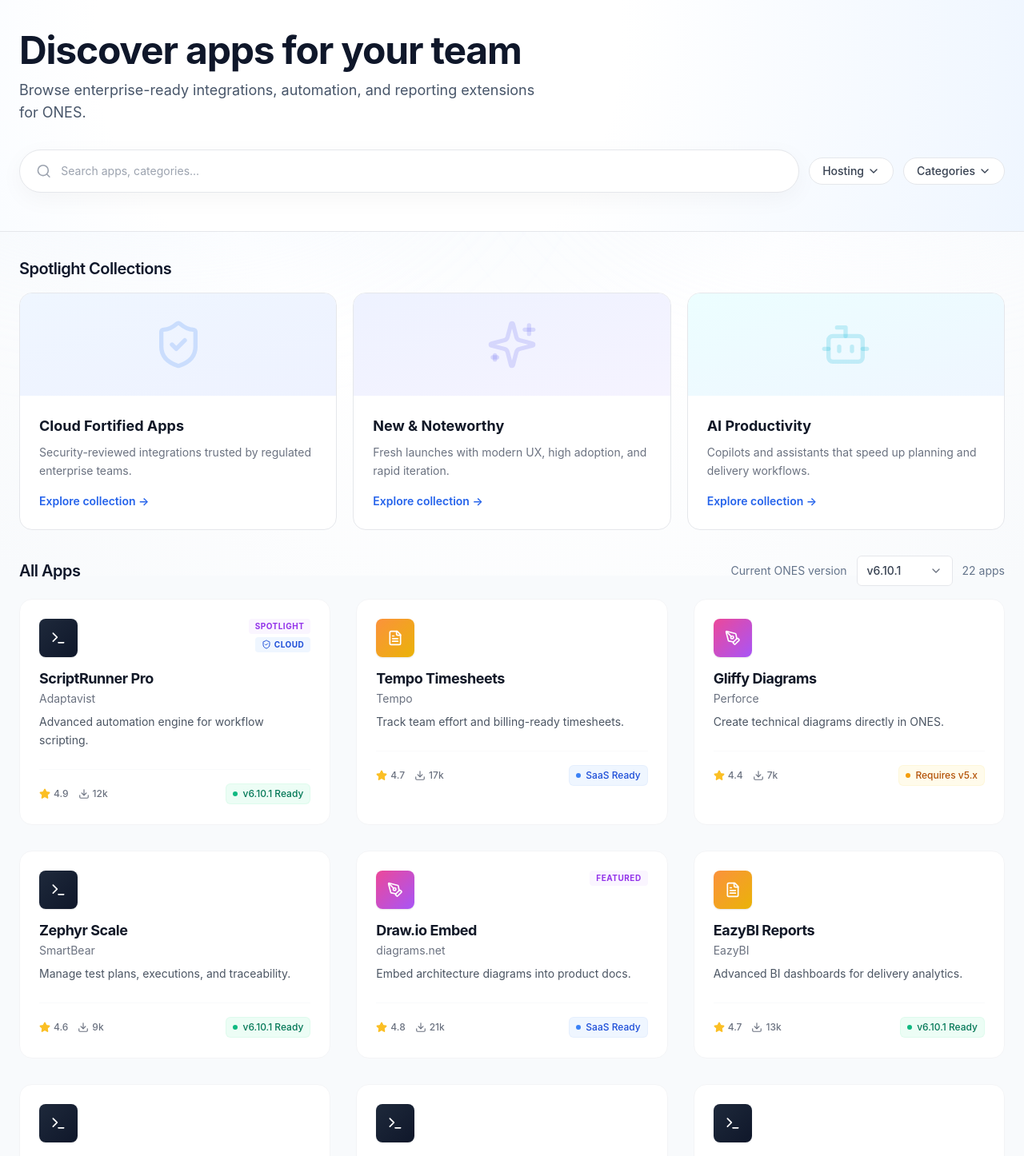
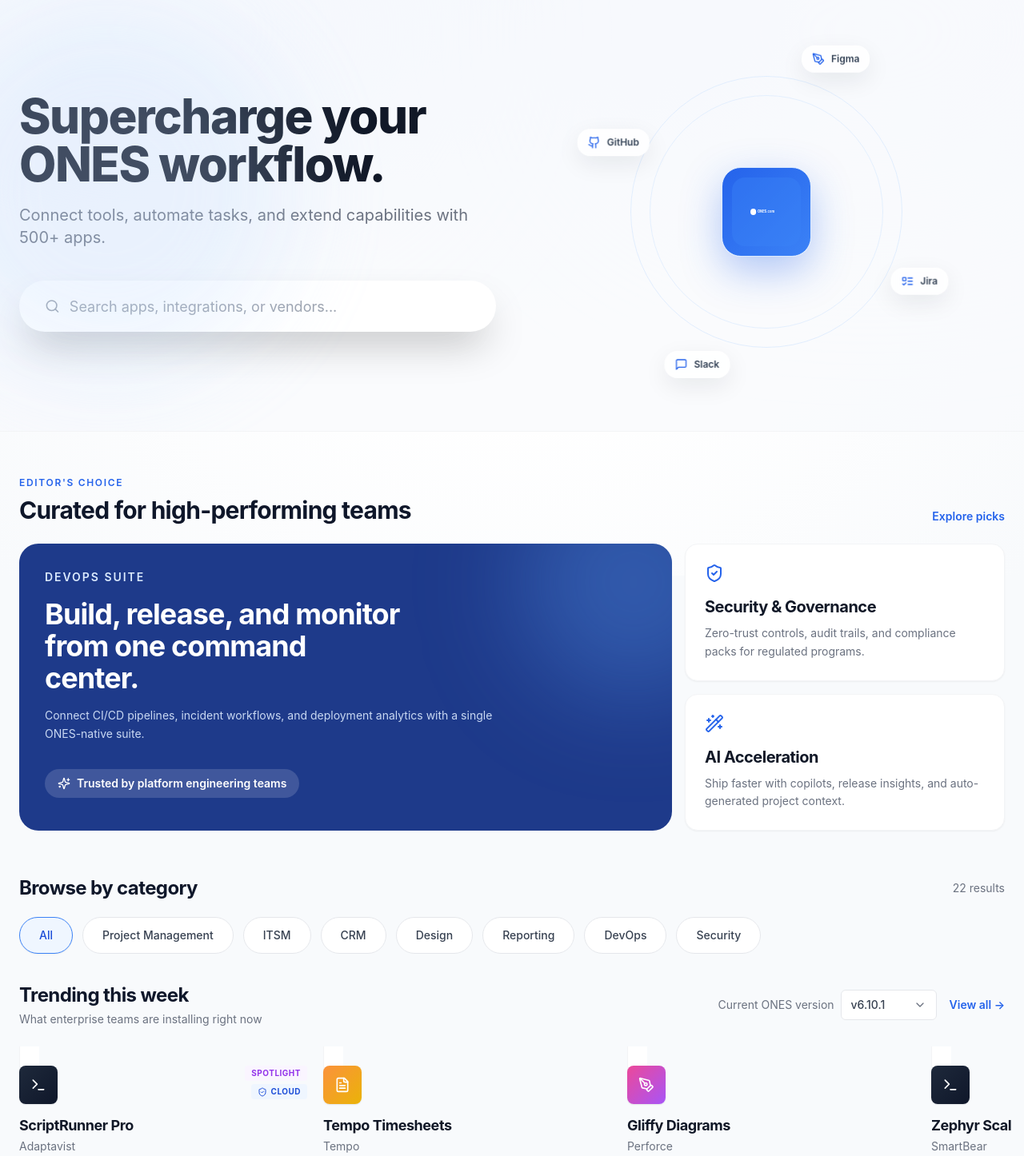
Before and after one commit to Jinming7/ones-marketplace, a Next.js app in the folder frontend/: page / in a window 1280 px wide. Shown: the part 80-1526 px from the top of the page at 80% size. Built offline with nearby package versions, Linux system fonts and the light colour scheme.

Commit message:
feat(home): redesign marketplace as ecosystem portal

```diff
--- a/frontend/src/app/globals.css
+++ b/frontend/src/app/globals.css
@@ -102,3 +102,38 @@
 .zoom-in-95 {
   animation-name: zoomIn95;
 }
+
+@keyframes spinSlow {
+  from {
+    transform: rotate(0deg);
+  }
+  to {
+    transform: rotate(360deg);
+  }
+}
+
+@keyframes spinSlowReverse {
+  from {
+    transform: rotate(360deg);
+  }
+  to {
+    transform: rotate(0deg);
+  }
+}
+
+.animate-spin-slow {
+  animation: spinSlow 18s linear infinite;
+}
+
+.orbit-counter-spin {
+  animation: spinSlowReverse 18s linear infinite;
+}
+
+.scrollbar-hide {
+  -ms-overflow-style: none;
+  scrollbar-width: none;
+}
+
+.scrollbar-hide::-webkit-scrollbar {
+  display: none;
+}
--- a/frontend/src/app/page.tsx
+++ b/frontend/src/app/page.tsx
@@ -1,87 +1,130 @@
 "use client";
 
+import Link from "next/link";
+import { Search, ShieldCheck, Sparkles, WandSparkles } from "lucide-react";
 import { useMemo, useState } from "react";
 import { Header } from "@/components/Header";
+import { AppCard } from "@/components/AppCard";
+import { CategoryPills } from "@/components/CategoryPills";
 import { CustomSelect } from "@/components/CustomSelect";
-import { AppGrid } from "@/components/AppGrid";
-import { FilterBar } from "@/components/FilterBar";
-import { SpotlightSection } from "@/components/SpotlightSection";
+import { OrbitVisual } from "@/components/OrbitVisual";
 import { marketplaceApps } from "@/lib/mockData";
 
 const versions = ["5.4.3", "6.2.0", "6.10.1", "7.0.0"];
 
+const CATEGORY_ITEMS = [
+  "All",
+  "Project Management",
+  "ITSM",
+  "CRM",
+  "Design",
+  "Reporting",
+  "DevOps",
+  "Security"
+];
+
+const TRUST_LOGOS = ["XIAOMI", "DJI", "BILIBILI", "MEITUAN", "BYTEDANCE", "SHEIN"];
+
 export default function HomePage() {
   const [search, setSearch] = useState("");
-  const [selectedHostings, setSelectedHostings] = useState<string[]>([]);
-  const [selectedCategories, setSelectedCategories] = useState<string[]>([]);
+  const [category, setCategory] = useState("All");
   const [currentVersion, setCurrentVersion] = useState("6.10.1");
-
-  const categoryOptions = useMemo(() => {
-    const unique = Array.from(new Set(marketplaceApps.map((item) => item.category).filter(Boolean))) as string[];
-    return unique.map((category) => ({ value: category, label: category }));
-  }, []);
-
-  const hostingOptions = [
-    { value: "cloud", label: "ONES Cloud" },
-    { value: "on-prem", label: "ONES On-Premise" }
-  ];
-
-  const onPremOnlyMode = selectedHostings.length === 1 && selectedHostings.includes("on-prem");
 
   const filteredApps = useMemo(() => {
     return marketplaceApps.filter((app) => {
-      const bySearch =
-        search.trim().length === 0 ||
-        `${app.name} ${app.partnerName} ${app.summary}`.toLowerCase().includes(search.toLowerCase());
+      const keyword = `${app.name} ${app.partnerName} ${app.summary} ${app.category ?? ""}`.toLowerCase();
+      const bySearch = search.trim().length === 0 || keyword.includes(search.toLowerCase());
+      const byCategory = category === "All" || app.category === category;
+      return bySearch && byCategory;
+    });
+  }, [search, category]);
 
-      const byCategory =
-        selectedCategories.length === 0 ||
-        (app.category ? selectedCategories.includes(app.category) : false);
-
-      const byHosting =
-        selectedHostings.length === 0 ||
-        selectedHostings.some((hosting) => app.supportedHosting?.includes(hosting as "cloud" | "on-prem"));
-
-      return bySearch && byCategory && byHosting;
-    });
-  }, [search, selectedCategories, selectedHostings]);
+  const trendingApps = filteredApps.slice(0, 10);
 
   return (
     <main className="relative z-10 min-h-screen bg-transparent">
       <Header showLogin showPartnerPortal />
 
-      <section
-        className="relative overflow-visible border-b border-gray-200"
-        style={{ background: "radial-gradient(circle at 35% 20%, #ffffff 0%, #ffffff 38%, #eff6ff 100%)" }}
-      >
-        <div className="relative mx-auto max-w-7xl px-6 py-12">
-          <h1 className="text-4xl font-bold tracking-tight text-slate-900 md:text-5xl">
-            Discover apps for your team
+      <section className="relative overflow-hidden border-b border-gray-100 bg-slate-50/70">
+        <div className="pointer-events-none absolute -left-24 top-4 h-[460px] w-[460px] rounded-full bg-blue-200/30 blur-3xl animate-pulse" />
+        <div className="mx-auto grid max-w-7xl gap-10 px-6 py-16 lg:grid-cols-2 lg:items-center">
+          <div>
+            <h1 className="text-5xl font-extrabold tracking-tight text-gray-900 lg:text-6xl">
+              Supercharge your ONES workflow.
             </h1>
-          <p className="mt-3 max-w-2xl text-base text-slate-600 md:text-lg">
-            Browse enterprise-ready integrations, automation, and reporting extensions for ONES.
+            <p className="mt-5 max-w-xl text-xl text-gray-500">
+              Connect tools, automate tasks, and extend capabilities with 500+ apps.
             </p>
-
-          <FilterBar
-            search={search}
-            onSearchChange={setSearch}
-            hostingOptions={hostingOptions}
-            categoryOptions={categoryOptions}
-            selectedHostings={selectedHostings}
-            onHostingsApply={setSelectedHostings}
-            selectedCategories={selectedCategories}
-            onCategoriesApply={setSelectedCategories}
+            <label className="mt-10 flex h-16 items-center gap-3 rounded-full bg-white px-8 shadow-2xl">
+              <Search className="h-5 w-5 text-gray-400" />
+              <input
+                value={search}
+                onChange={(event) => setSearch(event.target.value)}
+                placeholder="Search apps, integrations, or vendors..."
+                className="h-full w-full border-0 bg-transparent text-lg text-gray-700 outline-none placeholder:text-gray-400"
               />
+            </label>
+          </div>
+          <OrbitVisual />
         </div>
       </section>
 
-      <SpotlightSection />
+      <section className="mx-auto max-w-7xl px-6 py-14">
+        <div className="mb-6 flex items-end justify-between gap-4">
+          <div>
+            <p className="text-xs font-semibold uppercase tracking-[0.14em] text-blue-600">Editor&apos;s Choice</p>
+            <h2 className="mt-2 text-3xl font-bold tracking-tight text-slate-900">Curated for high-performing teams</h2>
+          </div>
+          <Link href="#" className="text-sm font-semibold text-blue-600 hover:underline">
+            Explore picks
+          </Link>
+        </div>
 
-      <section className="mx-auto max-w-7xl px-6 pb-10">
-        <div className="mb-4 flex flex-wrap items-center justify-between gap-3">
-          <h2 className="text-xl font-semibold tracking-tight text-slate-900">All Apps</h2>
-          <div className="flex items-center gap-3">
-            <span className="text-sm text-slate-500">Current ONES version</span>
+        <div className="grid gap-4 lg:grid-cols-3 lg:grid-rows-2">
+          <article className="relative overflow-hidden rounded-3xl bg-blue-900 p-8 text-white lg:col-span-2 lg:row-span-2">
+            <div className="absolute -right-24 -top-24 h-72 w-72 rounded-full bg-blue-400/30 blur-3xl" />
+            <p className="relative text-sm font-semibold uppercase tracking-[0.14em] text-blue-100">DevOps Suite</p>
+            <h3 className="relative mt-4 max-w-md text-4xl font-bold tracking-tight">Build, release, and monitor from one command center.</h3>
+            <p className="relative mt-4 max-w-xl text-sm leading-relaxed text-blue-100/90">
+              Connect CI/CD pipelines, incident workflows, and deployment analytics with a single ONES-native suite.
+            </p>
+            <div className="relative mt-8 inline-flex items-center gap-2 rounded-full bg-white/15 px-4 py-2 text-sm font-semibold">
+              <Sparkles className="h-4 w-4" />
+              Trusted by platform engineering teams
+            </div>
+          </article>
+
+          <article className="rounded-2xl border border-gray-100 bg-white p-6 shadow-sm">
+            <ShieldCheck className="h-6 w-6 text-blue-600" />
+            <h3 className="mt-4 text-xl font-bold tracking-tight text-gray-900">Security & Governance</h3>
+            <p className="mt-2 text-sm leading-relaxed text-gray-500">Zero-trust controls, audit trails, and compliance packs for regulated programs.</p>
+          </article>
+
+          <article className="rounded-2xl border border-gray-100 bg-white p-6 shadow-sm">
+            <WandSparkles className="h-6 w-6 text-blue-600" />
+            <h3 className="mt-4 text-xl font-bold tracking-tight text-gray-900">AI Acceleration</h3>
+            <p className="mt-2 text-sm leading-relaxed text-gray-500">Ship faster with copilots, release insights, and auto-generated project context.</p>
+          </article>
+        </div>
+      </section>
+
+      <section className="mx-auto max-w-7xl px-6 pb-8">
+        <div className="mb-5 flex items-center justify-between gap-4">
+          <h2 className="text-2xl font-bold tracking-tight text-slate-900">Browse by category</h2>
+          <span className="text-sm text-gray-500">{filteredApps.length} results</span>
+        </div>
+        <CategoryPills categories={CATEGORY_ITEMS} selected={category} onSelect={setCategory} />
+      </section>
+
+      <section className="mx-auto max-w-7xl px-6 pb-14">
+        <div className="mb-6 flex flex-wrap items-center justify-between gap-4">
+          <div>
+            <h2 className="text-2xl font-bold tracking-tight text-slate-900">Trending this week</h2>
+            <p className="mt-1 text-sm text-gray-500">What enterprise teams are installing right now</p>
+          </div>
+          <div className="flex items-center gap-4">
+            <div className="flex items-center gap-2">
+              <span className="text-sm text-gray-500">Current ONES version</span>
               <CustomSelect
                 value={currentVersion}
                 onChange={setCurrentVersion}
@@ -89,15 +132,38 @@
                 className="w-[120px]"
                 triggerClassName="rounded-full"
               />
-            <span className="text-sm text-slate-500">{filteredApps.length} apps</span>
+            </div>
+            <Link href="#" className="text-sm font-semibold text-blue-600 hover:underline">
+              View all →
+            </Link>
           </div>
         </div>
 
-        <AppGrid
-          apps={filteredApps}
-          currentVersion={currentVersion}
-          onPremOnlyMode={onPremOnlyMode}
-        />
+        <div className="scrollbar-hide -mx-2 flex gap-5 overflow-x-auto px-2 pb-2">
+          {trendingApps.map((app) => (
+            <div key={app.id} className="w-[360px] min-w-[360px]">
+              <AppCard app={app} currentVersion={currentVersion} />
+            </div>
+          ))}
+        </div>
+      </section>
+
+      <section className="border-y border-gray-100 bg-gray-50 py-12">
+        <div className="mx-auto max-w-7xl px-6">
+          <p className="text-center text-sm font-semibold uppercase tracking-[0.16em] text-gray-500">
+            Trusted by forward-thinking teams
+          </p>
+          <div className="mt-6 grid grid-cols-2 gap-4 sm:grid-cols-3 lg:grid-cols-6">
+            {TRUST_LOGOS.map((logo) => (
+              <div
+                key={logo}
+                className="flex h-16 items-center justify-center rounded-xl border border-gray-200 bg-white text-sm font-bold tracking-[0.2em] text-gray-400 grayscale"
+              >
+                {logo}
+              </div>
+            ))}
+          </div>
+        </div>
       </section>
     </main>
   );
--- /dev/null
+++ b/frontend/src/components/CategoryPills.tsx
@@ -0,0 +1,31 @@
+"use client";
+
+interface CategoryPillsProps {
+  categories: string[];
+  selected: string;
+  onSelect: (value: string) => void;
+}
+
+export function CategoryPills({ categories, selected, onSelect }: CategoryPillsProps) {
+  return (
+    <div className="scrollbar-hide -mx-1 flex gap-3 overflow-x-auto px-1 pb-1">
+      {categories.map((category) => {
+        const active = selected === category;
+        return (
+          <button
+            key={category}
+            type="button"
+            onClick={() => onSelect(category)}
+            className={`whitespace-nowrap rounded-full border px-6 py-3 text-sm font-medium transition-all ${
+              active
+                ? "border-blue-500 bg-blue-50 text-blue-700 shadow-sm"
+                : "border-gray-200 bg-white text-gray-700 hover:border-blue-500 hover:shadow-md"
+            }`}
+          >
+            {category}
+          </button>
+        );
+      })}
+    </div>
+  );
+}
--- /dev/null
+++ b/frontend/src/components/OrbitVisual.tsx
@@ -0,0 +1,36 @@
+"use client";
+
+import { Github, ListTodo, MessageSquare, PenTool } from "lucide-react";
+
+const ORBIT_ITEMS = [
+  { label: "Jira", Icon: ListTodo, angle: "top-0 left-1/2 -translate-x-1/2 -translate-y-1/2" },
+  { label: "Slack", Icon: MessageSquare, angle: "top-1/2 right-0 translate-x-1/2 -translate-y-1/2" },
+  { label: "GitHub", Icon: Github, angle: "bottom-0 left-1/2 -translate-x-1/2 translate-y-1/2" },
+  { label: "Figma", Icon: PenTool, angle: "top-1/2 left-0 -translate-x-1/2 -translate-y-1/2" }
+];
+
+export function OrbitVisual() {
+  return (
+    <div className="relative mx-auto h-[420px] w-full max-w-[420px]">
+      <div className="absolute inset-10 rounded-full border border-blue-100/80" />
+      <div className="absolute inset-16 rounded-full border border-blue-100/70" />
+
+      <div className="absolute inset-0 animate-spin-slow">
+        {ORBIT_ITEMS.map((item) => (
+          <div key={item.label} className={`absolute ${item.angle}`}>
+            <div className="orbit-counter-spin flex items-center gap-2 rounded-2xl border border-white/60 bg-white/80 px-3 py-2 shadow-[0_10px_30px_rgba(15,23,42,0.08)] backdrop-blur-sm">
+              <item.Icon className="h-4 w-4 text-blue-600" />
+              <span className="text-xs font-semibold text-slate-700">{item.label}</span>
+            </div>
+          </div>
+        ))}
+      </div>
+
+      <div className="absolute left-1/2 top-1/2 z-10 h-28 w-28 -translate-x-1/2 -translate-y-1/2 rounded-3xl border border-blue-100 bg-gradient-to-br from-blue-600 to-blue-500 p-3 shadow-[0_18px_50px_rgba(37,99,235,0.35)]">
+        <div className="flex h-full w-full items-center justify-center rounded-2xl bg-blue-500/40">
+          <img src="/placeholder-ones-logo.svg" alt="ONES" className="h-10 w-10 object-contain brightness-0 invert" />
+        </div>
+      </div>
+    </div>
+  );
+}
```
Lines whose indentation alone changed are shown as unchanged.
